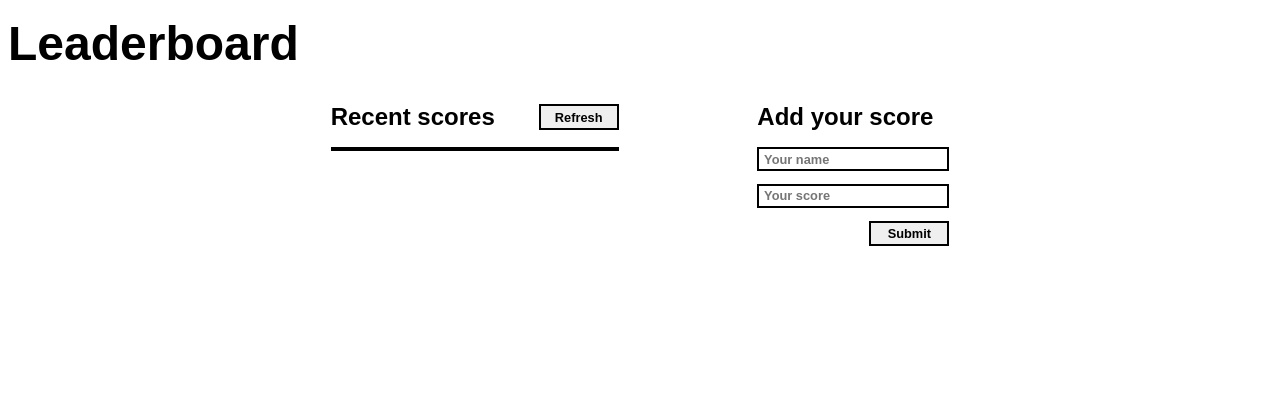
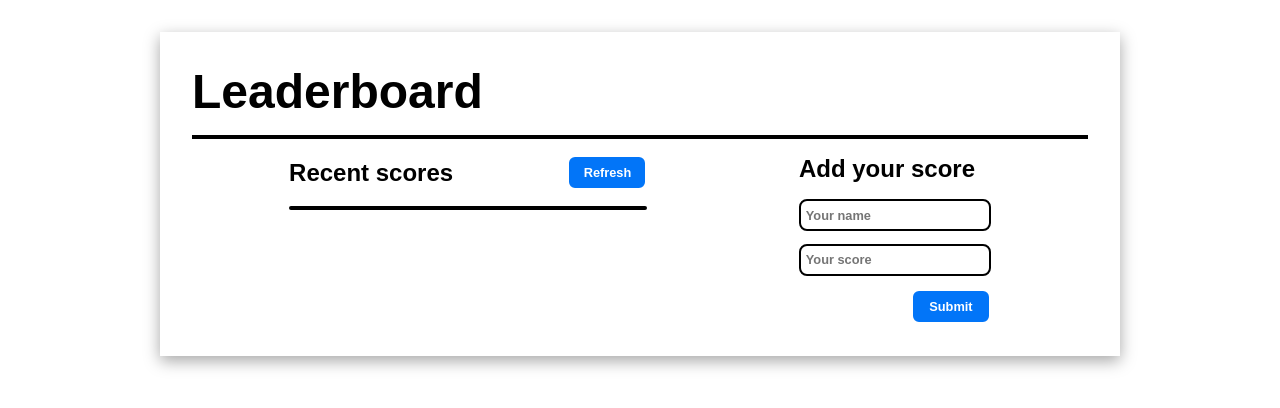
Before and after one commit to FevenSeyfu/Leaderboard, a website built with webpack: page src/index.html in a window 1280 px wide. Built offline with nearby package versions, Linux system fonts and the light colour scheme; no server answers.

Commit message:
update layout

```diff
--- a/src/assets/style.css
+++ b/src/assets/style.css
@@ -5,10 +5,12 @@
 }
 
 header {
-  padding: 1rem 0.5rem;
+  padding: 1rem 0;
   font-size: 1.5rem;
   font-family: sans-serif;
   font-weight: bold;
+  margin: 0 auto;
+  border-bottom: 4px solid;
 }
 
 .main-body {
@@ -16,11 +18,20 @@ header {
   flex-direction: row;
   margin: 1rem auto;
   justify-content: space-evenly;
-  padding: 0 15%;
+  padding: 0 10%;
+  gap: 9rem;
+  margin-top: 1rem;
+}
+
+.container {
+  width: 75%;
+  margin: 2rem auto;
+  padding: 1rem 2rem 1rem;
+  box-shadow: rgba(0, 0, 0, 0.35) 0 5px 15px;
 }
 
 .col-l {
-  width: 18rem;
+  width: 50%;
 }
 
 .row-top {
@@ -40,13 +51,17 @@ button {
   font-size: 0.8rem;
   font-weight: 700;
   border: 2px solid;
-  padding: 0.2rem;
+  padding: 0.5rem;
+  background-color: #0275f8;
+  color: #fff;
+  border-radius: 0.5rem;
 }
 
 table {
   width: 100%;
   border: 2px solid;
   margin-top: 1rem;
+  border-radius: 0.5rem;
 }
 
 tr:nth-child(odd) {
@@ -79,14 +94,27 @@ td {
 
 input {
   margin-bottom: 0.8rem;
-  height: 1.5rem;
+  height: 2rem;
   width: 12rem;
   border: 2px solid;
   font-size: 0.8rem;
   font-weight: 700;
   padding-left: 0.3rem;
+  border-radius: 0.5rem;
 }
 
 .submit-btn {
   align-self: flex-end;
 }
+
+/* style message box */
+.messagebox {
+  padding: 8px;
+  width: 75%;
+  font-size: 20px;
+  margin: 1rem auto 0.5rem;
+  border-radius: 5px;
+  background-color: #7dc67d;
+  color: white;
+  font-weight: 400;
+}
--- a/src/index.html
+++ b/src/index.html
@@ -8,6 +8,7 @@
 	<script src="https://unpkg.com/lodash@4.17.20"></script>
 </head>
 <body>
+  <article id="message-box"></article>
   <div class="container">
 		<header>
 			<h1>Leaderboard</h1>
@@ -27,7 +28,7 @@
 						<input type="text" class="name-input" placeholder="Your name" name="name" required id="name">
 					</label>
 					<label for="score">
-						<input type="number" min="0" max="100" class="score-input" placeholder="Your score" name="score" id="score" required>
+						<input type="number" min="0" max="1000" class="score-input" placeholder="Your score" name="score" id="score" required>
 					</label>
 					<button class="submit-btn" type="submit">Submit</button>
 				</form>
--- a/src/modules/domManipulation.js
+++ b/src/modules/domManipulation.js
@@ -1,6 +1,8 @@
 import ScoreBoard from './scoreBoard.js';
 
 import displayScore from './displayScore.js';
+
+import { success, hide } from './message.js';
 
 const nameInput = document.getElementById('name');
 const scoreInput = document.getElementById('score');
@@ -25,6 +27,8 @@ const clearField = () => {
 const AddScore = (e) => {
   Game.postScore(id, nameInput.value, scoreInput.value);
   clearField();
+  success();
+  setTimeout(hide, 3000);
   e.preventDefault();
 };
 
```
